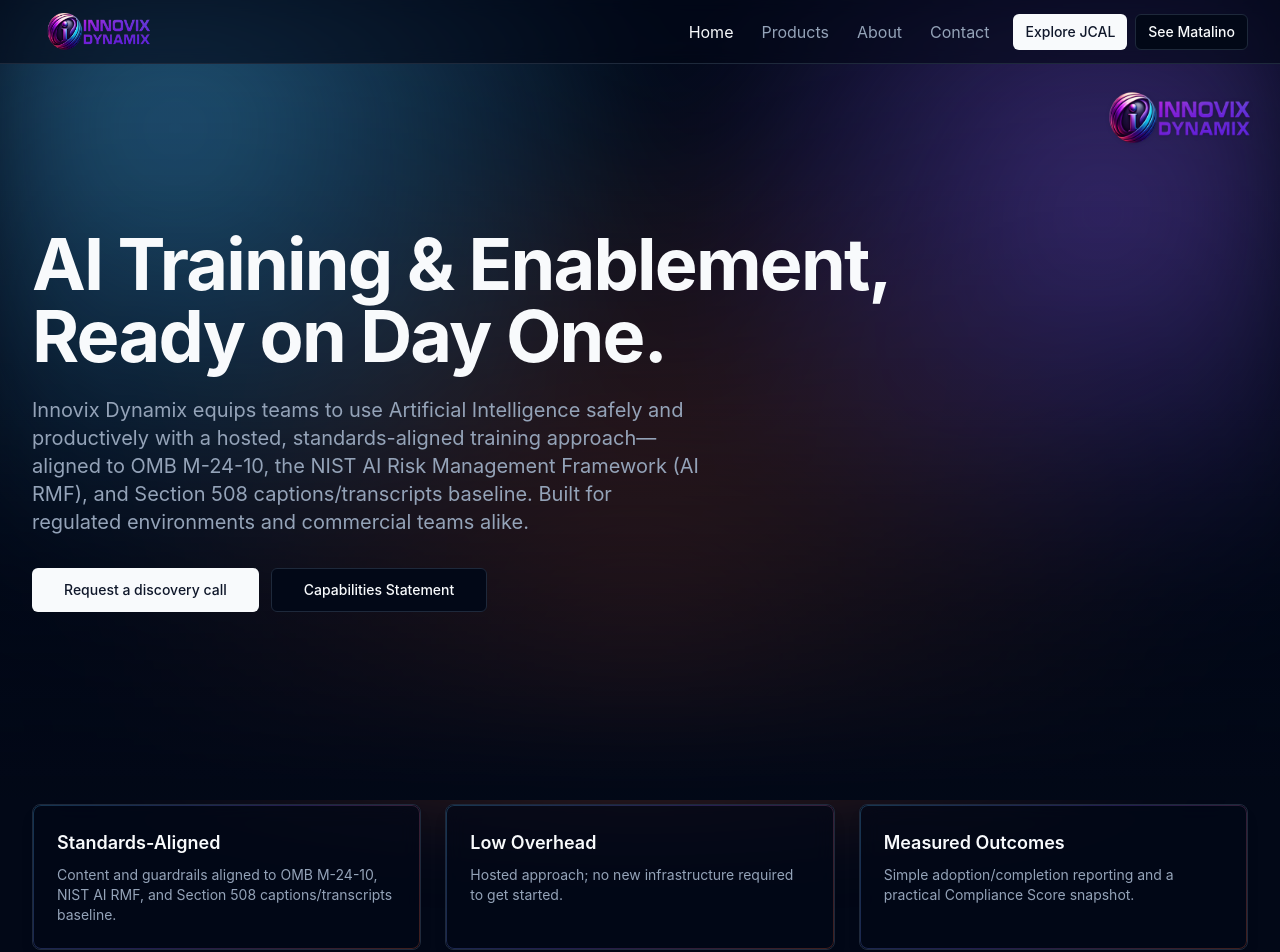
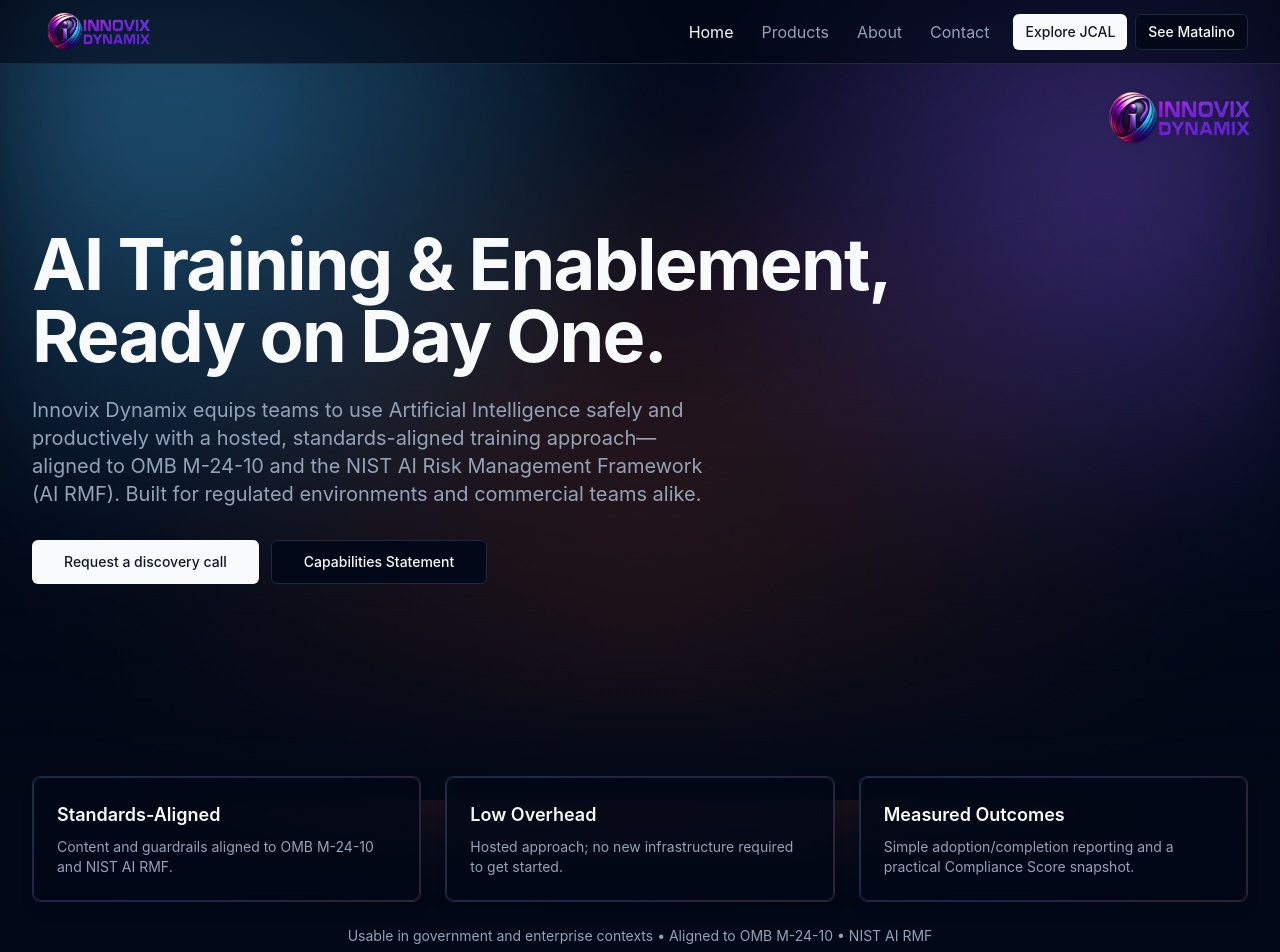
Before and after one commit to innovix-jay/innovixdynamix, a React (Vite) app: page / in a window 1280 px wide. Shown: the top 952 px of the page. Built offline with nearby package versions, Linux system fonts and the light colour scheme.

Commit message:
Update hero section standards

```diff
--- a/src/components/common/FeatureGrid.tsx
+++ b/src/components/common/FeatureGrid.tsx
@@ -1,7 +1,7 @@
 import React from "react";
 
 const features = [
-  { title: "Standards-Aligned", desc: "Content and guardrails aligned to OMB M-24-10, NIST AI RMF, and Section 508 captions/transcripts baseline." },
+  { title: "Standards-Aligned", desc: "Content and guardrails aligned to OMB M-24-10 and NIST AI RMF." },
   { title: "Low Overhead", desc: "Hosted approach; no new infrastructure required to get started." },
   { title: "Measured Outcomes", desc: "Simple adoption/completion reporting and a practical Compliance Score snapshot." },
 ];
@@ -18,7 +18,7 @@ const FeatureGrid: React.FC = () => {
         ))}
       </div>
       <p className="text-sm text-muted-foreground mt-6 text-center">
-        Usable in government and enterprise contexts • Aligned to OMB M-24-10 • NIST AI RMF • Section 508 captions/transcripts baseline (VPAT on request)
+        Usable in government and enterprise contexts • Aligned to OMB M-24-10 • NIST AI RMF
       </p>
     </>
   );
--- a/src/components/hero/Hero.tsx
+++ b/src/components/hero/Hero.tsx
@@ -14,7 +14,7 @@ const Hero: React.FC<React.HTMLAttributes<HTMLElement>> = (props) => {
             AI Training & Enablement, Ready on Day One.
           </h1>
           <p className="text-lg md:text-xl text-muted-foreground mt-6 max-w-2xl animate-fade-in">
-            Innovix Dynamix equips teams to use Artificial Intelligence safely and productively with a hosted, standards-aligned training approach—aligned to OMB M-24-10, the NIST AI Risk Management Framework (AI RMF), and Section 508 captions/transcripts baseline. Built for regulated environments and commercial teams alike.
+            Innovix Dynamix equips teams to use Artificial Intelligence safely and productively with a hosted, standards-aligned training approach—aligned to OMB M-24-10 and the NIST AI Risk Management Framework (AI RMF). Built for regulated environments and commercial teams alike.
           </p>
         <div className="mt-8 flex flex-wrap gap-3 animate-fade-in">
           <Button asChild size="lg" data-cta="request-discovery-call">
--- a/src/components/home/HomeFAQ.tsx
+++ b/src/components/home/HomeFAQ.tsx
@@ -9,7 +9,7 @@ const HomeFAQ: React.FC = () => {
         <AccordionItem value="item-1">
           <AccordionTrigger>What is Innovix Dynamix?</AccordionTrigger>
           <AccordionContent>
-            Innovix Dynamix delivers AI Training & Enablement that helps teams adopt AI safely and productively in day-to-day work. We provide a hosted, standards-aligned approach suitable for both government and private sector programs—aligned to OMB M-24-10, NIST AI Risk Management Framework (AI RMF), and Section 508 captions/transcripts baseline. Our core capabilities include practical AI patterns and guidance, monthly adoption/completion reporting with a simple Compliance Score snapshot, quarterly content refreshes, and usage-only analytics with no operational data ingestion. Innovix Dynamix also operates two product initiatives from Innovix Dynamix Labs: JCAL.ai (build AI-powered apps with a prompt) and Matalino (tools for small businesses and creators who ship).
+            Innovix Dynamix delivers AI Training & Enablement that helps teams adopt AI safely and productively in day-to-day work. We provide a hosted, standards-aligned approach suitable for both government and private sector programs—aligned to OMB M-24-10 and NIST AI Risk Management Framework (AI RMF). Our core capabilities include practical AI patterns and guidance, monthly adoption/completion reporting with a simple Compliance Score snapshot, quarterly content refreshes, and usage-only analytics with no operational data ingestion. Innovix Dynamix also operates two product initiatives from Innovix Dynamix Labs: JCAL.ai (build AI-powered apps with a prompt) and Matalino (tools for small businesses and creators who ship).
           </AccordionContent>
         </AccordionItem>
         <AccordionItem value="item-2">
@@ -33,7 +33,7 @@ const HomeFAQ: React.FC = () => {
         <AccordionItem value="item-5">
           <AccordionTrigger>What makes your AI Training & Enablement different?</AccordionTrigger>
           <AccordionContent>
-            Our AI Training & Enablement is built for real-world compliance and productivity—not just theory. We align to OMB M-24-10, NIST AI Risk Management Framework (AI RMF), and Section 508 accessibility requirements, making it suitable for government agencies and private sector organizations with strict standards. You get practical AI patterns, monthly reporting with a Compliance Score snapshot, quarterly content updates, and usage-only analytics with zero operational data ingestion. It's hosted, turnkey, and designed to get teams productive with AI quickly and safely.
+            Our AI Training & Enablement is built for real-world compliance and productivity—not just theory. We align to OMB M-24-10 and NIST AI Risk Management Framework (AI RMF), making it suitable for government agencies and private sector organizations with strict standards. You get practical AI patterns, monthly reporting with a Compliance Score snapshot, quarterly content updates, and usage-only analytics with zero operational data ingestion. It's hosted, turnkey, and designed to get teams productive with AI quickly and safely.
           </AccordionContent>
         </AccordionItem>
         <AccordionItem value="item-6">
--- a/src/pages/About.tsx
+++ b/src/pages/About.tsx
@@ -25,7 +25,7 @@ const About: React.FC = () => {
       <section aria-labelledby="positioning-heading" className="mt-10">
         <h2 id="positioning-heading" className="text-xl font-semibold">Why Innovix Dynamix</h2>
         <p className="text-muted-foreground mt-3 max-w-3xl">
-          Our approach aligns to OMB M-24-10, the NIST AI Risk Management Framework, and Section 508 captions/transcripts baseline, making it suitable for regulated environments and commercial teams alike. We emphasize capability and readiness: what you need is available quickly, maintained over time, and measured with simple adoption and completion reporting.
+          Our approach aligns to OMB M-24-10 and the NIST AI Risk Management Framework, making it suitable for regulated environments and commercial teams alike. We emphasize capability and readiness: what you need is available quickly, maintained over time, and measured with simple adoption and completion reporting.
         </p>
       </section>
 
--- a/src/pages/Index.tsx
+++ b/src/pages/Index.tsx
@@ -18,11 +18,11 @@ const Index = () => {
     <div className="min-h-screen">
       <Helmet>
         <title>Innovix Dynamix | AI Training & Enablement, Ready on Day One</title>
-        <meta name="description" content="Standards-aligned AI Training & Enablement for government and enterprise—aligned to OMB M-24-10, NIST AI RMF, and Section 508 captions/transcripts baseline." />
-        <meta name="keywords" content="AI training, AI enablement, OMB M-24-10, NIST AI RMF, Section 508, government AI, enterprise AI training" />
+        <meta name="description" content="Standards-aligned AI Training & Enablement for government and enterprise—aligned to OMB M-24-10 and NIST AI RMF." />
+        <meta name="keywords" content="AI training, AI enablement, OMB M-24-10, NIST AI RMF, government AI, enterprise AI training" />
         <link rel="canonical" href={canonical} />
         <meta property="og:title" content="Innovix Dynamix | AI Training & Enablement, Ready on Day One" />
-        <meta property="og:description" content="Standards-aligned AI Training & Enablement for government and enterprise—aligned to OMB M-24-10, NIST AI RMF, and Section 508." />
+        <meta property="og:description" content="Standards-aligned AI Training & Enablement for government and enterprise—aligned to OMB M-24-10 and NIST AI RMF." />
         <meta property="og:type" content="website" />
         <meta property="og:image" content="/assets/share.jpg" />
         <meta name="twitter:card" content="summary_large_image" />
```
